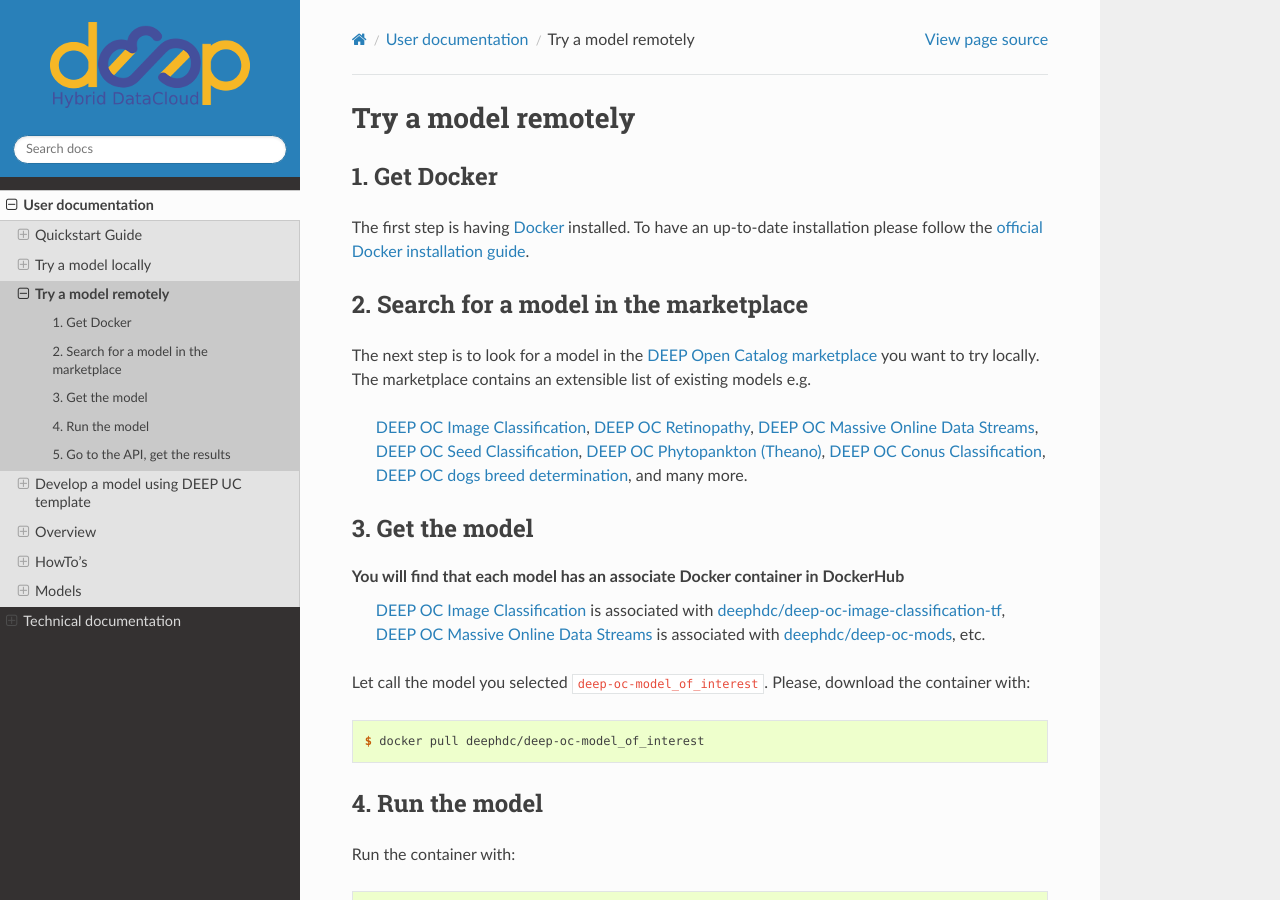
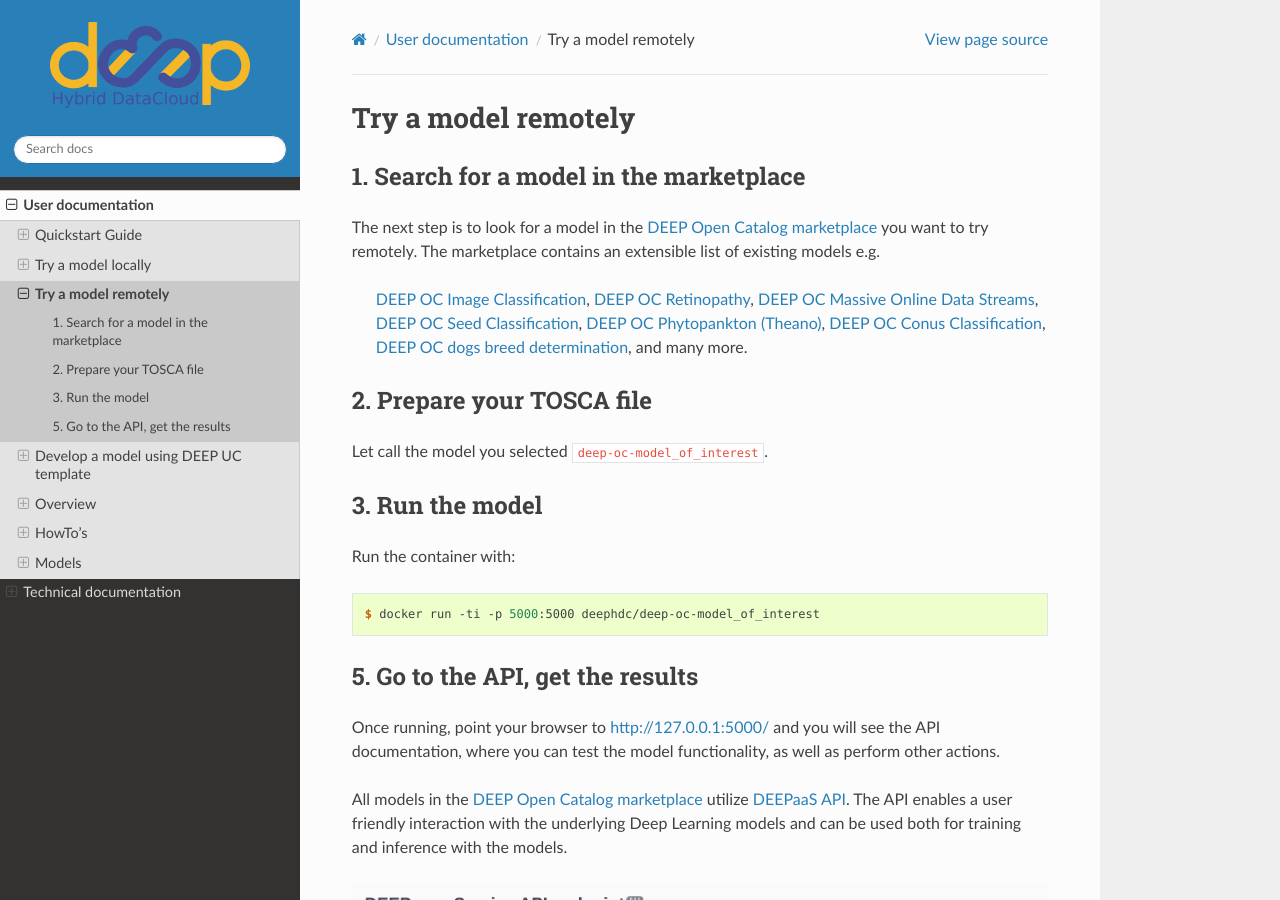
Before and after one commit to deephdc/deep-docs, a Sphinx documentation site: the page built from source/user/try-model-remotely.rst, in a window 1280 px wide and 900 px high. Built offline with Sphinx 7.4.7 and the Read the Docs theme 2.0.0, drawn with Linux system fonts in a browser that asks for light colours; pages that are not in the unit, such as notebooks, are missing from menus.

Commit message:
model remote

```diff
--- a/source/user/try-model-remotely.rst
+++ b/source/user/try-model-remotely.rst
@@ -5,19 +5,13 @@
 ********************
 
 
-1. Get Docker
--------------
 
-The first step is having `Docker <https://www.docker.com>`_ installed. To have an up-to-date installation please follow
-the `official Docker installation guide <https://docs.docker.com/install>`_.
-
-
-2. Search for a model in the marketplace
+1. Search for a model in the marketplace
 ----------------------------------------
 
 The next step is to look for a model
 in the `DEEP Open Catalog marketplace <https://marketplace.deep-hybrid-datacloud.eu/>`_
-you want to try locally.
+you want to try remotely.
 The marketplace contains an extensible list of existing models e.g.
 	`DEEP OC Image Classification <https://marketplace.deep-hybrid-datacloud.eu/models/deep-oc-image-classification-tensorflow.html>`_,
 	`DEEP OC Retinopathy <https://marketplace.deep-hybrid-datacloud.eu/models/deep-oc-retinopathy.html>`_,
@@ -29,24 +23,17 @@
 	and many more.
 
 
-3. Get the model
+2. Prepare your TOSCA file
 ----------------
 
-You will find that each model has an associate Docker container in DockerHub
-	`DEEP OC Image Classification <https://marketplace.deep-hybrid-datacloud.eu/models/deep-oc-image-classification-tensorflow.html>`_
-	is associated with `deephdc/deep-oc-image-classification-tf <https://hub.docker.com/r/deephdc/deep-oc-image-classification-tf>`_,
-	`DEEP OC Massive Online Data Streams <https://marketplace.deep-hybrid-datacloud.eu/models/deep-oc-massive-online-data-streams.html>`_
-	is associated with `deephdc/deep-oc-mods <https://hub.docker.com/r/deephdc/deep-oc-mods>`_, etc.
+
 
 Let call the model you selected ``deep-oc-model_of_interest``.
-Please, download the container with:
-
-::
-
-    $ docker pull deephdc/deep-oc-model_of_interest
 
 
-4. Run the model
+
+
+3. Run the model
 ----------------
 
 Run the container with:
```
